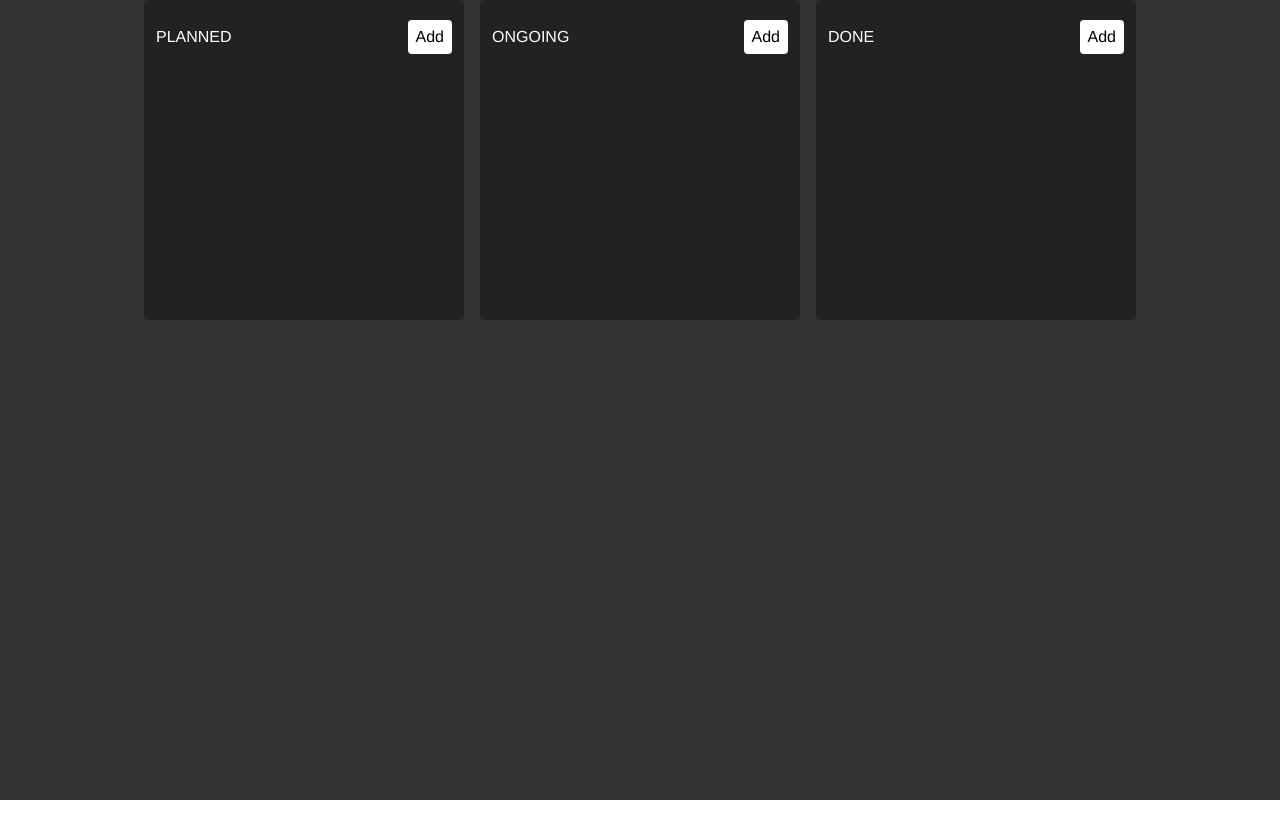
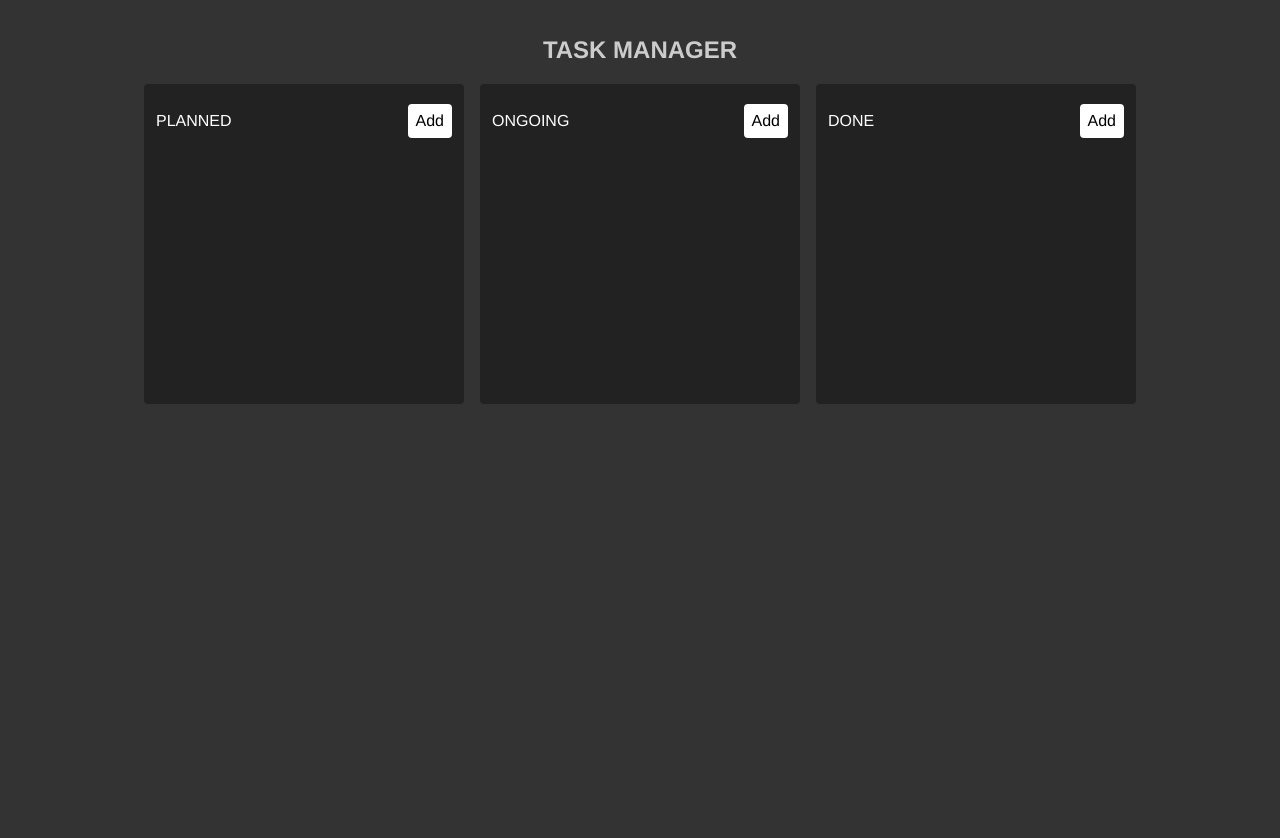
Before and after one commit to daniel-avzaradel/kanban-zustand, a React (Vite) app: page / in a window 1280 px wide. Shown: the top 838 px of the page. Before the commit the page ends 800 px from the top, so only its background shows below. Built offline with nearby package versions, Linux system fonts and the light colour scheme.

Commit message:
changed styles

```diff
--- a/src/App.css
+++ b/src/App.css
@@ -5,3 +5,12 @@
   justify-content: center;
   align-items: start;
 }
+
+.AppContainer {
+  display: flex;
+  flex-direction: column;
+  text-align: center;
+  background-color: var(--COLOR-GRAY);
+  color: var(--COLOR-GRAY-LIGHT);
+  padding: 1rem;
+}
--- a/src/App.jsx
+++ b/src/App.jsx
@@ -4,11 +4,14 @@ import Column from './components/Column';
 function App() {
 
   return (
+    <div className='AppContainer'>
+      <h2>TASK MANAGER</h2>
       <div className='App'>
         <Column state='PLANNED' />
         <Column state='ONGOING' />
         <Column state='DONE' />
       </div>
+    </div>
   )
 }
 
```
